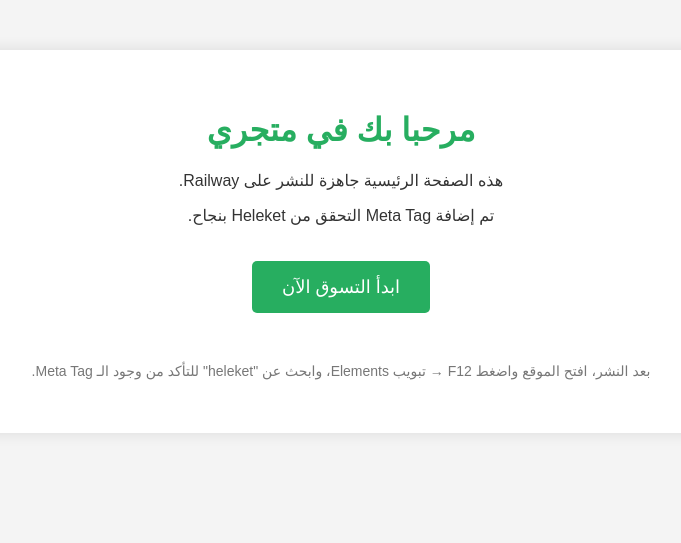
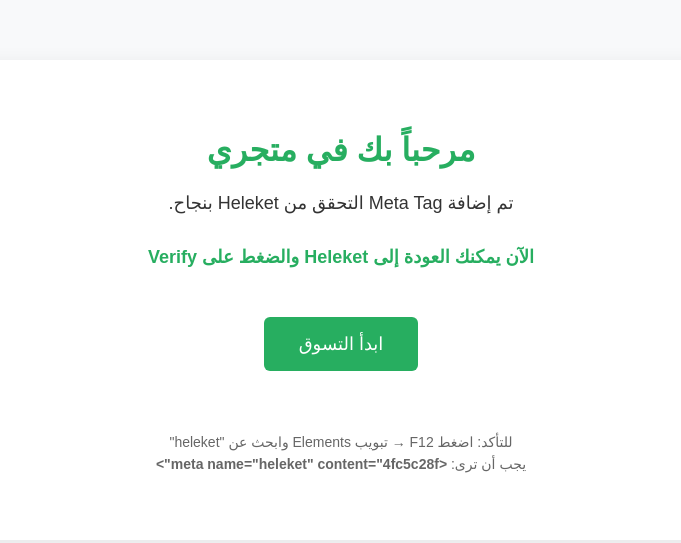
Before and after one commit to Abdus-Sattar-988/flexy-bot, a plain HTML site: page index.html in a window 1280 px wide. Shown: the whole page, without its empty margins (299-980 px from the left). Drawn offline with Linux system fonts and the light colour scheme.

Commit message:
Update index.html

```diff
--- a/index.html
+++ b/index.html
@@ -5,40 +5,49 @@
     <meta name="viewport" content="width=device-width, initial-scale=1.0">
     <title>متجري - مرحبا بك</title>
 
-    <!-- Meta Tag التحقق من Heleket (مهم جداً) -->
+    <!-- Meta Tag التحقق من Heleket (النسخة المعدلة حسب طلبك) -->
     <meta name="heleket" content="4fc5c28f" />
 
-    <meta name="description" content="متجر إلكتروني آمن يقبل الدفع بالعملات المشفرة">
-    <meta name="keywords" content="متجر, عملات مشفرة, heleket, دفع كريبتو">
+    <meta name="description" content="متجر إلكتروني آمن - دفع بالعملات المشفرة عبر Heleket">
 
     <style>
         body {
             font-family: Arial, sans-serif;
             margin: 0;
             padding: 0;
-            background-color: #f4f4f4;
+            background-color: #f8f9fa;
             color: #333;
             text-align: center;
-            padding: 50px 20px;
+            padding: 60px 20px;
         }
         .container {
-            max-width: 800px;
+            max-width: 700px;
             margin: 0 auto;
             background: white;
-            padding: 40px;
-            border-radius: 10px;
-            box-shadow: 0 0 15px rgba(0,0,0,0.1);
+            padding: 50px 30px;
+            border-radius: 12px;
+            box-shadow: 0 4px 20px rgba(0,0,0,0.08);
         }
         h1 {
             color: #27ae60;
+            margin-bottom: 20px;
+        }
+        p {
+            font-size: 18px;
+            line-height: 1.6;
+        }
+        .success {
+            color: #27ae60;
+            font-weight: bold;
+            margin: 25px 0;
         }
         button {
             background-color: #27ae60;
             color: white;
             border: none;
-            padding: 15px 30px;
+            padding: 16px 35px;
             font-size: 18px;
-            border-radius: 5px;
+            border-radius: 6px;
             cursor: pointer;
             margin-top: 20px;
         }
@@ -49,14 +58,15 @@
 </head>
 <body>
     <div class="container">
-        <h1>مرحبا بك في متجري</h1>
-        <p>هذه الصفحة الرئيسية جاهزة للنشر على Railway.</p>
+        <h1>مرحباً بك في متجري</h1>
         <p>تم إضافة Meta Tag التحقق من Heleket بنجاح.</p>
+        <p class="success">الآن يمكنك العودة إلى Heleket والضغط على Verify</p>
 
-        <button onclick="alert('سيتم توجيهك إلى صفحة الدفع قريباً')">ابدأ التسوق الآن</button>
+        <button onclick="window.location.href='#'">ابدأ التسوق</button>
 
-        <p style="margin-top: 50px; font-size: 14px; color: #777;">
-            بعد النشر، افتح الموقع واضغط F12 → تبويب Elements، وابحث عن "heleket" للتأكد من وجود الـ Meta Tag.
+        <p style="margin-top: 60px; font-size: 14px; color: #666;">
+            للتأكد: اضغط F12 → تبويب Elements وابحث عن "heleket"<br>
+            يجب أن ترى: <strong>&lt;meta name="heleket" content="4fc5c28f"&gt;</strong>
         </p>
     </div>
 </body>
```
